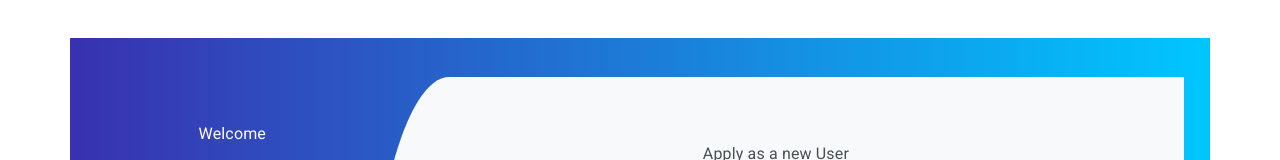
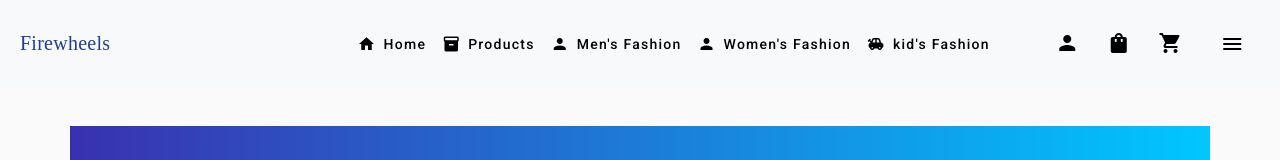
Before and after one commit to Nikolaviews/E-commerce-UI, an Angular app: page / in a window 1280 px wide. Shown: the top 160 px of the page. Built offline with nearby package versions, Linux system fonts and the light colour scheme; no server answers.

Commit message:
new updates

```diff
--- a/src/app/app.component.html
+++ b/src/app/app.component.html
@@ -1,2 +1,3 @@
+<app-nav></app-nav>
 <router-outlet></router-outlet>
 <!-- <app-home></app-home> -->
--- a/src/app/cart/cart.component.html
+++ b/src/app/cart/cart.component.html
@@ -1,4 +1,4 @@
-<app-nav></app-nav>
+<!-- <app-nav></app-nav> -->
 <div class="cart-container" *ngIf="cartItems && cartItems.length > 0">
   <h2>Shopping Cart</h2>
   <table mat-table [dataSource]="cartItems" class="mat-elevation-z8">
--- a/src/app/home/home.component.html
+++ b/src/app/home/home.component.html
@@ -1,6 +1,4 @@
 <div class="home-container">
-    <!-- Header Section -->
-    <app-nav></app-nav>
     <!-- Carousel Section -->
     <div class="carousel-container">
         <div id="carouselExampleIndicators" class="carousel slide" data-bs-ride="carousel">
--- a/src/app/nav/nav.component.html
+++ b/src/app/nav/nav.component.html
@@ -3,29 +3,70 @@
         <div class="col-md-3 logo">
           <a class="navbar-brand" routerLink="/home" style="font-family: Dancing Script, cursive; color: #1F3E97;">Firewheels</a>
         </div>
-        <div class="col-md-7 nav justify-content-center">
-          <a class="nav-link" routerLink="/home">Home</a>
-          <a class="nav-link" routerLink="/product-list">Shop</a>
-          <a class="nav-link" routerLink="/about">About</a>
+        <div class="col-md-7 nav justify-content-center  text-align-center">
+          <button mat-button routerLink="/home"><mat-icon>home</mat-icon> Home</button>
+          <button mat-button routerLink="/product-list"><mat-icon>inventory</mat-icon> Products</button>
+          <button mat-button routerLink="/about"><mat-icon>person</mat-icon> Men's Fashion</button>
+          <button mat-button routerLink="/about"><mat-icon>person-dress</mat-icon> Women's Fashion</button>
+          <button mat-button routerLink="/about"><mat-icon>toys</mat-icon> kid's Fashion</button>
         </div>
         <div class="col-md-2">
           <div class="row">
-            <div class="col-md-4 sign-in">
+            <div class="col-md-3 sign-in">
               <a href="#" class="text-white action-link" routerLink="/register">
                 <mat-icon>person</mat-icon>
               </a>
             </div>
-            <div class="col-md-4 orders">
+            <div class="col-md-3 orders">
               <a href="#" class="text-white action-link" routerLink="/product-list">
                 <mat-icon>shopping_bag</mat-icon>
               </a>
             </div>
-            <div class="col-md-4 cart">
+            <div class="col-md-3 cart">
               <a href="#" class="text-white action-link" routerLink="/cart">
                 <mat-icon>shopping_cart</mat-icon>
               </a>
+            </div>
+            <div class="col-md-3">
+              <button (click)="drawer.toggle()" mat-icon-button>
+                <mat-icon>menu</mat-icon>
+            </button>
             </div>
           </div>
         </div>
     </div>
 </nav>
+
+<mat-drawer-container autosize>
+  <mat-drawer #drawer opened="false" mode="side" position="end">
+  <mat-nav-list>
+      <mat-list-item>
+          <button routerLink="card" mat-button><mat-icon>dashboard</mat-icon> Dashboard</button>
+      </mat-list-item>
+      <mat-list-item>
+          <button routerLink="" mat-button><mat-icon>home</mat-icon> Home</button>
+      </mat-list-item>
+      <mat-list-item>
+          <button routerLink="slider" mat-button><mat-icon>explore</mat-icon> Slider</button>
+      </mat-list-item>
+      <mat-list-item>
+          <button routerLink="table" mat-button><mat-icon>table</mat-icon> Table</button>
+      </mat-list-item>
+      <mat-list-item>
+          <button mat-button><mat-icon>settings</mat-icon> Settings</button>
+      </mat-list-item>
+      <mat-list-item>
+          <button mat-button><mat-icon>help</mat-icon> Help</button>
+      </mat-list-item>
+      <mat-list-item>
+          <button mat-button><mat-icon>analytics</mat-icon> analytics</button>
+      </mat-list-item>
+  </mat-nav-list>
+  </mat-drawer>
+  <mat-drawer-content>
+      <div style="text-align: center;min-height: 400px;">
+
+          <router-outlet></router-outlet>
+          </div>
+  </mat-drawer-content>
+</mat-drawer-container>
--- a/src/app/product-list/product-list.component.html
+++ b/src/app/product-list/product-list.component.html
@@ -1,4 +1,4 @@
-<app-nav></app-nav>
+<!-- <app-nav></app-nav> -->
 <div class="container">
   <div class="row">
     <div class="col-md-6" *ngFor="let product of products">
@@ -9,9 +9,9 @@
           </div>
           <div class="col-md-8">
             <div class="card-body">
-              <h5 class="card-title">{{ product.name }}</h5>
+              <p class="card-title"><strong>{{ product.name }}</strong></p>
               <p class="card-text">{{ product.description }}</p>
-              <p class="card-text"><strong>Price: ₹{{ product.price }}</strong></p>
+              <p class="card-text">Price: ₹{{ product.price }}</p>
               <button class="btn btn-primary" (click)="productDetails(product)">View Product</button>
             </div>
           </div>
--- a/src/app/product-list/product-list.component.ts
+++ b/src/app/product-list/product-list.component.ts
@@ -11,6 +11,7 @@ import { ProductDetailsComponent } from '../product-details/product-details.comp
 })
 export class ProductListComponent implements OnInit {
   products: Product[] = [];
+  filteredProducts: Product[] = [];
 
   constructor(
     private productService: ProductService,
@@ -42,6 +43,7 @@ export class ProductListComponent implements OnInit {
     this.productService.getProducts().subscribe(
       (data: Product[]) => {
         this.products = data;
+        this.filteredProducts = [...this.products];
       },
       error => {
         console.log('Error fetching products:', error);
@@ -60,6 +62,15 @@ export class ProductListComponent implements OnInit {
     );
   }
 
+  applyFilters(filters: any): void {
+    this.filteredProducts = this.products.filter(product => product.name.includes(filters.searchName));
+
+    if (filters.selectedProduct) {
+      this.filteredProducts = this.filteredProducts.filter(product => product.name === filters.selectedProduct);
+    }
+    this.filteredProducts = this.filteredProducts.filter(product => product.price <= filters.priceRange);
+  }
+
   addToCart(product: Product): void {
     this.productService.addToCart(product).subscribe(
       (response: any) => {
```
